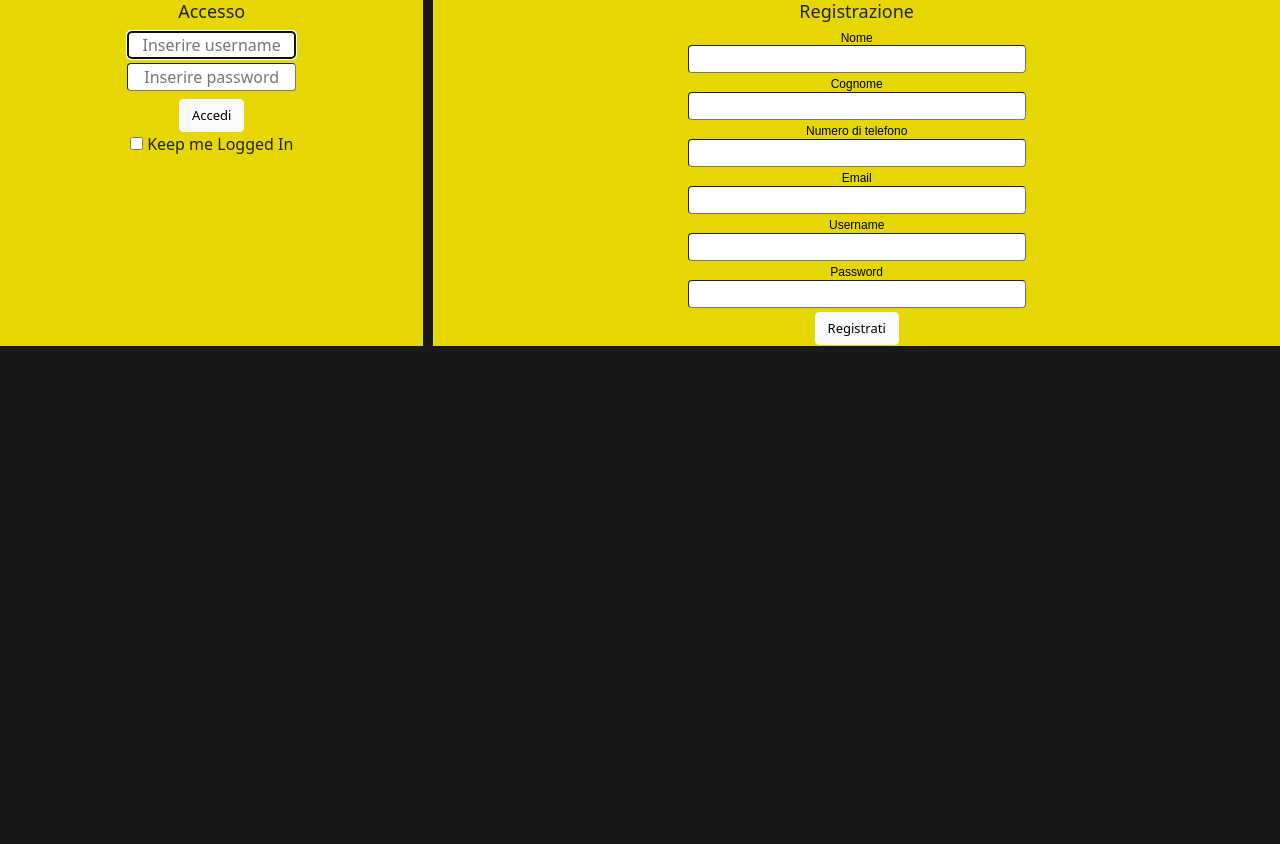
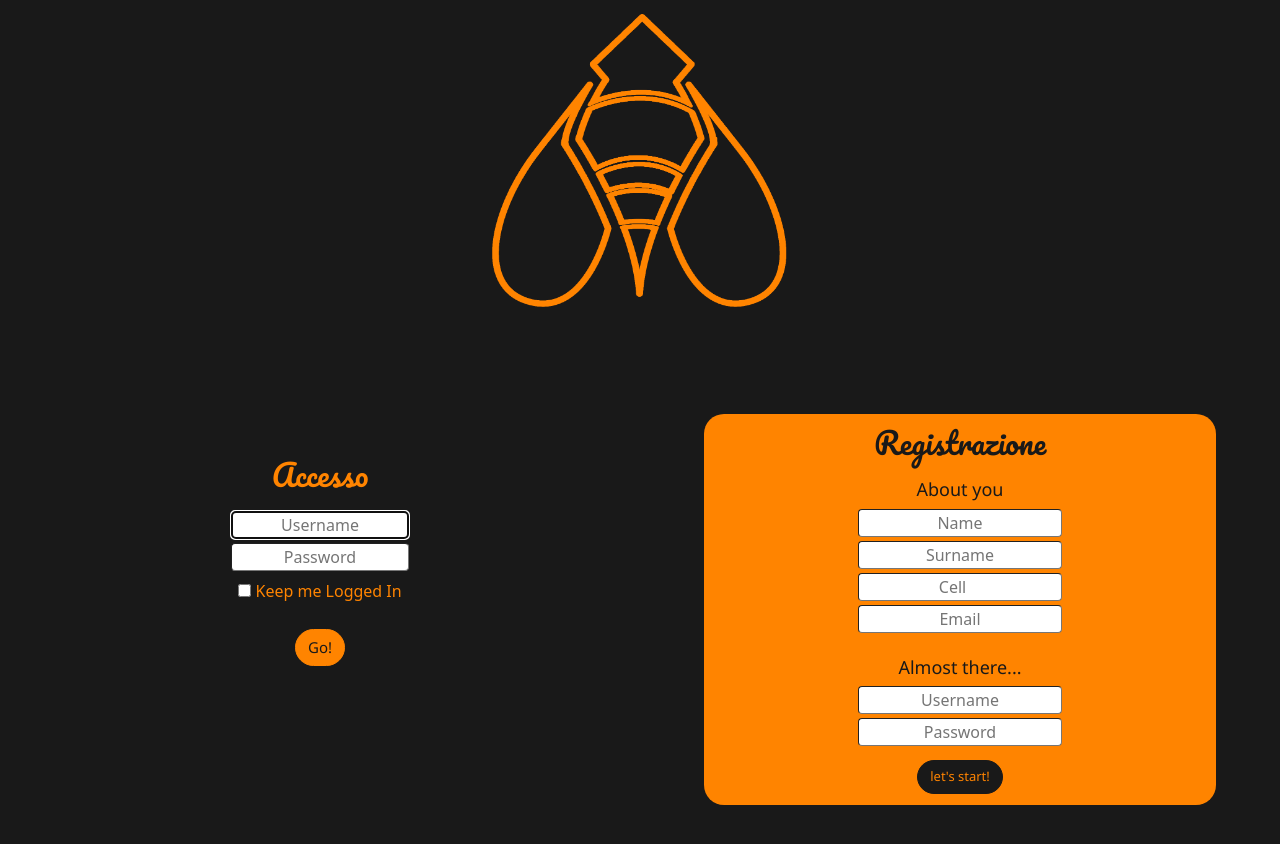
Before and after one commit to lor143n/BeeTeam, a plain HTML site: page BeeTeam/BeeTeam/public/accesso.html in a window 1280 px wide. Before the commit the page ends 800 px from the top, so only its background shows below. Drawn offline with nearby package versions, Linux system fonts and the light colour scheme.

Commit message:
Access page

```diff
--- a/BeeTeam/BeeTeam/public/accesso.html
+++ b/BeeTeam/BeeTeam/public/accesso.html
@@ -14,51 +14,51 @@
         <title>Accesso</title>
     </head>
     <body class="text-center">
+        <div class="grid-main-container">
 
-        <div class="grid-container-accesso">
-            <div class="box"><table width="100%">
+
+            <div class="box-description">
+                <img alt="Qries" src="Logoproject.png" width="300" height="300">
+            </div>
+
+            <div class="box-access"><table width="100%">
                 <tr>
                     <td>
-                        <h2> Accesso </h2>
+                        <h1> Accesso </h1>
                         <!--form action="" method="post" id="Bee" onsubmit="Accedi();"-->
-                            <input type="text" class="form-control;text-center; border-1 rounded" name="userlog" id='userlog' placeholder="Inserire username" style="width: 40%; text-align: center; " required autofocus>
+                            <input type="text" class="form-control;text-center; border-1 rounded" name="userlog" id='userlog' placeholder="Username" style="width: 40%; text-align: center; " required autofocus>
                             <div class="mb-1"></div>
-                            <input type="password" class="form-control;text-center; border-1 rounded" id="passlog" placeholder="Inserire password"  style="width: 40%;text-align: center;" required>
+                            <input type="password" class="form-control;text-center; border-1 rounded" id="passlog" placeholder="Password"  style="width: 40%;text-align: center;" required>
                             <div class="mb-2"></div>
-                            <button type="submit" id="login" class="btn btn-light" name="submit"  style="font-size: small;" > Accedi </button>
                             <div class="custom-control custom-switch mb-3">
                                 <input type="checkbox" class="custom-control-input" id="stay">
                                 <label class="custom-control-label" for="stay"> Keep me Logged In </label>
                             </div>
-
+                            <button type="submit" class="btn btn-light" id="login"  name="submit"> Go! </button>
                         <!--/form-->
                     </td>
                 </tr>
             </table></div>
-            <div class="box">
+            <div class="box-registration">
                 <table width="100%">
                     <tr>
                         <td>
-                            <h2> Registrazione </h2>
-                                <h3>Nome</h3>
-                                <input type="text" class="border-1 rounded" id="nreg" required style="width: 40%;text-align: center; ">
+                            <h1> Registrazione </h1>
+                                <h2> About you</h2>
+                                <input type="text" class="border-1 rounded" id="nreg" placeholder="Name" required style="width: 40%;text-align: center; ">
                                 <div class="mb-1"></div>
-                                <h3>Cognome</h3>
-                                <input type="text" class="border-1 rounded" id="creg" required style="width: 40%;text-align: center;">
+                                <input type="text" class="border-1 rounded" id="creg" placeholder="Surname" required style="width: 40%;text-align: center;">
                                 <div class="mb-1"></div>
-                                <h3>Numero di telefono</h3>
-                                <input type="number" class="border-1 rounded" value="Numero di telefono" id="numreg" style="width: 40%;text-align: center;">
+                                <input type="number" class="border-1 rounded" value="Numero di telefono" id="numreg" placeholder="Cell" style="width: 40%;text-align: center;">
                                 <div class="mb-1"></div>
-                                <h3>Email</h3>
-                                <input type="email" class="form-control; border-1 rounded" name="email" id="ereg" style="width: 40%; text-align: center;" required >
+                                <input type="email" class="form-control; border-1 rounded" name="email" id="ereg" placeholder="Email"style="width: 40%; text-align: center;" required >
+                                <div class="mb-4"></div>
+                                <h2>Almost there...</h2>
+                                <input type="text" class="form-control; border-1 rounded" name="user" id="user" placeholder="Username" style="width: 40%; text-align: center;" required >
                                 <div class="mb-1"></div>
-                                <h3>Username</h3>
-                                <input type="text" class="form-control; border-1 rounded" name="user" id="user" style="width: 40%; text-align: center;" required >
+                                <input type="password" class="form-control;text-center; border-1 rounded" name="password" id="preg" placeholder="Password" style="width: 40%;text-align: center;" required>
                                 <div class="mb-1"></div>
-                                <h3>Password</h3>
-                                <input type="password" class="form-control;text-center; border-1 rounded" name="password" id="preg" style="width: 40%;text-align: center;" required>
-                                <div class="mb-1"></div>
-                                <button type="submit" class="btn btn-light" id="sub" style="font-size:small;"> Registrati </button>
+                                <button type="submit" class="btn btn-light" id="sub" style="font-size:small;"> let's start! </button>
                         </td>
                     </tr>
                 </table>
--- a/BeeTeam/BeeTeam/public/main_styles.css
+++ b/BeeTeam/BeeTeam/public/main_styles.css
@@ -24,7 +24,7 @@ body {
   grid-auto-rows: auto auto;
 }
 
-/*Header*/
+/*Simple Header*/
 
 .box-header {
     display: grid;
@@ -218,13 +218,73 @@ body {
   border-top-right-radius: 0;
 }
 
-.grid-container-accesso{
-  display: grid;
-  grid-template-columns: 1fr 2fr;
-  grid-template-rows: 2fr 1fr;
-  gap: 10px;
+.box-description {
+  grid-column: 1/3;
+  align-items: center;
+  overflow: hidden;
+  background-color: #191919;
+  padding: 10px 10px;
+  height: 350px;
 }
 
-.box{
-  background-color: #e6d603;
+.box-access{
+  background-color: #191919;
+  margin: 15%;
 }
+
+.box-access h1{
+  font-size: 30px;
+  font-family: 'Pacifico', cursive;
+  color: #ff8400;
+  padding: 10px;
+}
+.box-access h2{
+  color: #ff8400;
+}
+.box-access h3{
+  color: #ff8400;
+}
+.box-access label{
+  color: #ff8400;
+}
+.box-access button{
+  font-family:'Segoe UI', Tahoma, Geneva, Verdana, sans-serif;
+  font-size: 15px;
+  color: #191919;
+  border-radius: 20px;
+  background-color: #ff8400;
+  border-color: #ff8400;
+  border: 0%;
+  margin: 10px;
+}
+
+
+.box-registration{
+
+  background-color: #ff8400;
+  margin: 10%;
+  border-radius: 20px;
+}
+
+.box-registration h1{
+  font-size: 30px;
+  font-family: 'Pacifico', cursive;
+  color: #191919;
+  padding: 10px;
+}
+.box-registration h2{
+  font-family: 'Segoe UI', Tahoma, Geneva, Verdana, sans-serif;
+  color: #191919;
+}
+.box-registration h3{
+  color: #191919;
+}
+.box-registration button{
+  font-family:'Segoe UI', Tahoma, Geneva, Verdana, sans-serif;
+  font-size: 15px;
+  color: #ff8400;
+  border-radius: 20px;
+  background-color: #191919;
+  border-color: #191919;
+  margin: 10px;
+}
```
